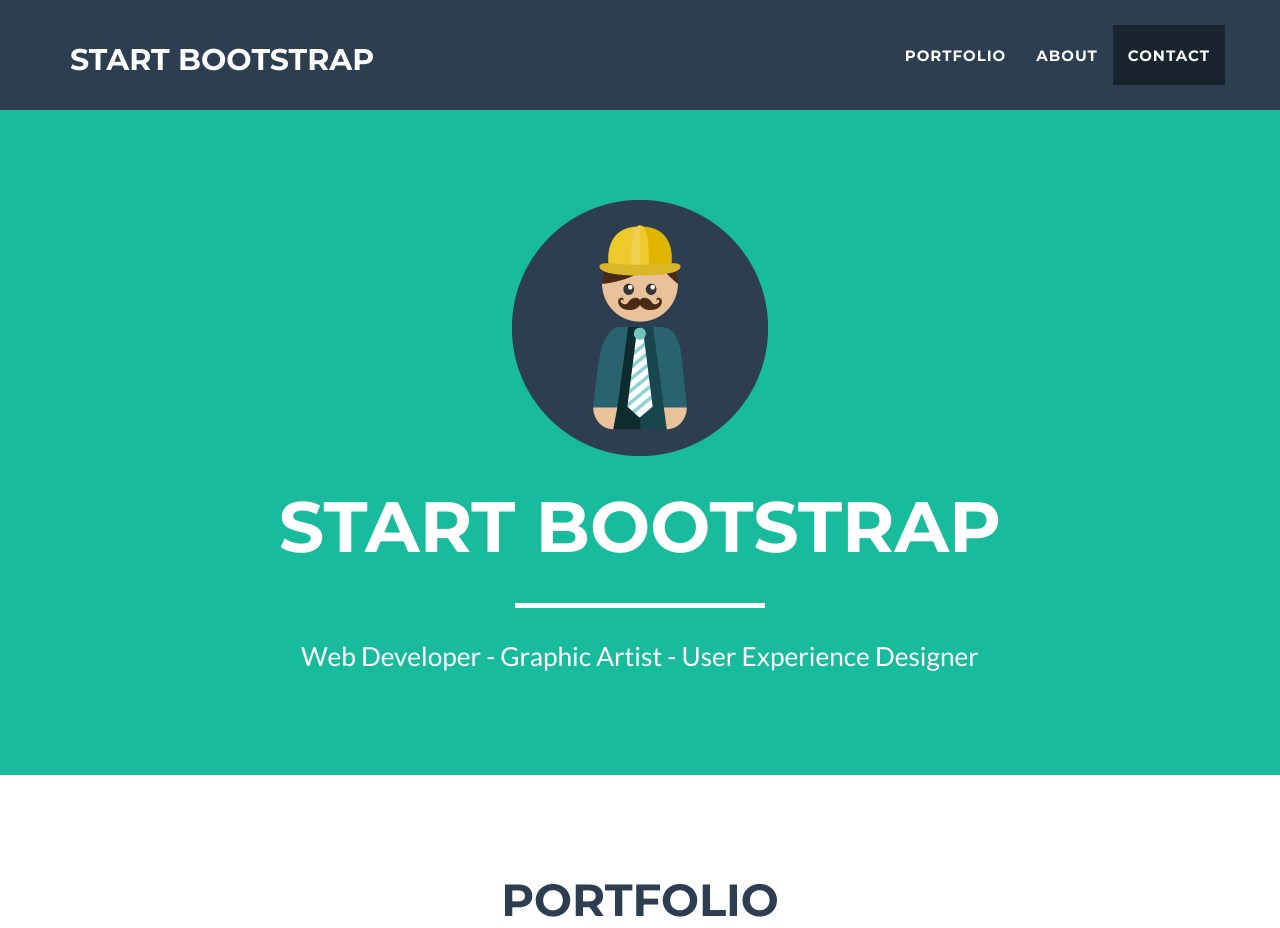
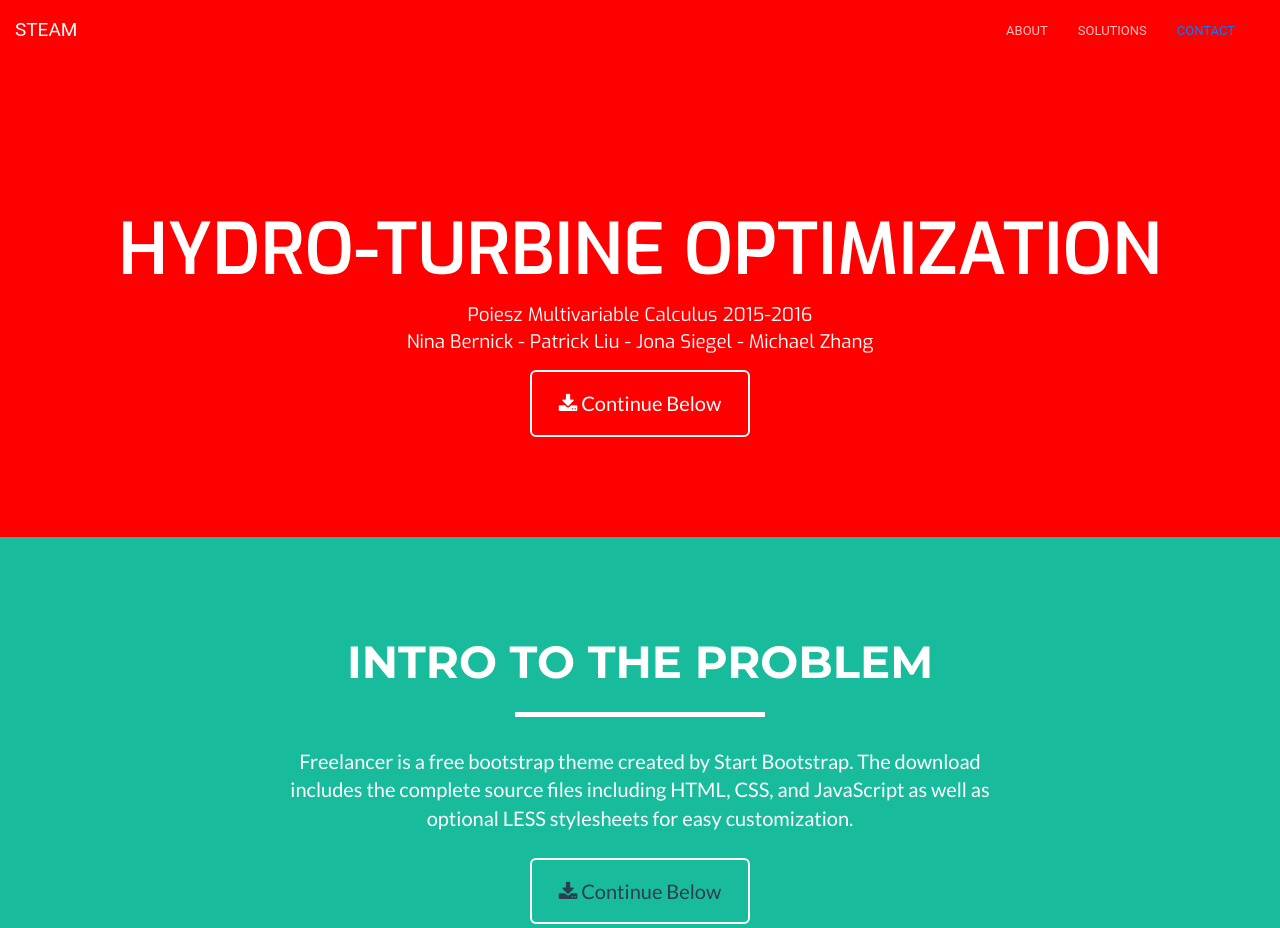
Before and after one commit to mzio/Turbine-Problem, a plain HTML site: page index.html in a window 1280 px wide. Shown: the top 928 px of the page. Drawn offline with nearby package versions, Linux system fonts and the light colour scheme.

Commit message:
Commit 16:14 - 4/10/16

```diff
--- a/css/freelancer.css
+++ b/css/freelancer.css
@@ -82,7 +82,10 @@ hr.star-primary:after {
 header {
     text-align: center;
     color: #fff;
-    background: #18bc9c;
+    background: #ff0000;
+    position: relative;
+    height: 100%;
+    width: 100%;
 }
 
 header .container {
@@ -98,13 +101,20 @@ header img {
 header .intro-text .name {
     display: block;
     text-transform: uppercase;
-    font-family: Montserrat,"Helvetica Neue",Helvetica,Arial,sans-serif;
+    font-family: Exo,"Helvetica Neue",Helvetica,Arial,sans-serif;
     font-size: 2em;
-    font-weight: 700;
+    font-weight: 600;
 }
 
-header .intro-text .skills {
+header .intro-text .skills1 {
+    font-family: Exo, Helvetica, Arial, sans-serif;
     font-size: 1.25em;
+    font-weight: 400;
+}
+
+header .intro-text .skills2 {
+    font-family: Exo, Helvetica, Arial, sans-serif;
+    font-size: 1em;
     font-weight: 300;
 }
 
@@ -122,13 +132,110 @@ header .intro-text .skills {
         font-size: 1.75em;
     }
 }
+/* Navigation Bar */
+.navbar-default {
+    font-family: 'Roboto',sans-serif;
+    background-color: #fff;
+    border-color: transparent;
+    -webkit-transition: all .35s;
+    -moz-transition: all .35s;
+    transition: all .35s;
+}
 
+.navbar-default .navbar-header .navbar-brand {
+    text-transform: uppercase;
+    font-family: 'Roboto',sans-serif;
+    font-weight: 400;
+    color: #222;
+}
+
+.navbar-default .navbar-header .navbar-brand:hover,
+.navbar-default .navbar-header .navbar-brand:focus {
+    color: #007FFF;
+}
+
+.navbar-default .nav > li>a,
+.navbar-default .nav>li>a:focus {
+    text-transform: uppercase;
+    font-size: 13px;
+    font-weight: 400;
+    color: #222;
+}
+
+.navbar-default .nav > li>a:hover,
+.navbar-default .nav>li>a:focus:hover {
+    color: #007FFF;
+}
+
+.navbar-default .nav > li.active>a,
+.navbar-default .nav>li.active>a:focus {
+    color: #007FFF!important;
+    background-color: transparent;
+}
+
+.navbar-default .nav > li.active>a:hover,
+.navbar-default .nav>li.active>a:focus:hover {
+    background-color: transparent;
+}
+
+@media(min-width:768px) {
+    .navbar-default {
+        background-color: transparent;
+    }
+
+    .navbar-default .navbar-header .navbar-brand {
+        color: rgba(255,255,255,.9);
+    }
+
+    .navbar-default .navbar-header .navbar-brand:hover,
+    .navbar-default .navbar-header .navbar-brand:focus {
+        color: #fff;
+    }
+
+    .navbar-default .nav > li>a,
+    .navbar-default .nav>li>a:focus {
+        color: rgba(255,255,255,0.75);
+    }
+
+    .navbar-default .nav > li>a:hover,
+    .navbar-default .nav>li>a:focus:hover {
+        color: #fff;
+    }
+
+    .navbar-default.affix {
+        background-color: #fff;
+        border-bottom-color:#007FFF;
+    }
+
+    .navbar-default.affix .navbar-header .navbar-brand {
+        font-size: 20px;
+        color: #007FFF;
+    }
+
+    .navbar-default.affix .navbar-header .navbar-brand:hover,
+    .navbar-default.affix .navbar-header .navbar-brand:focus {
+        color: #007FFF;
+    }
+
+    .navbar-default.affix .nav > li>a,
+    .navbar-default.affix .nav>li>a:focus {
+        color: #222;
+    }
+
+    .navbar-default.affix .nav > li>a:hover,
+    .navbar-default.affix .nav>li>a:focus:hover {
+        color: #007FFF;
+    }
+}
+
+/*
 @media(min-width:768px) {
     .navbar-fixed-top {
         padding: 25px 0;
         -webkit-transition: padding .3s;
         -moz-transition: padding .3s;
         transition: padding .3s;
+        background-color: #fff;
     }
 
     .navbar-fixed-top .navbar-brand {
@@ -151,6 +258,7 @@ header .intro-text .skills {
     text-transform: uppercase;
     font-family: Montserrat,"Helvetica Neue",Helvetica,Arial,sans-serif;
     font-weight: 700;
+    background-color: transparent;
 }
 
 .navbar a:focus {
@@ -169,7 +277,7 @@ header .intro-text .skills {
 .navbar-inverse {
     border: 0;
 }
-
+*/
 section {
     padding: 100px 0;
 }
--- a/index.html
+++ b/index.html
@@ -9,7 +9,7 @@
     <meta name="description" content="">
     <meta name="author" content="">
 
-    <title>Freelancer - Start Bootstrap Theme</title>
+    <title>Turbine Optimization Problem</title>
 
     <!-- Bootstrap Core CSS - Uses Bootswatch Flatly Theme: http://bootswatch.com/flatly/ -->
     <link href="css/bootstrap.min.css" rel="stylesheet">
@@ -21,6 +21,7 @@
     <link href="font-awesome/css/font-awesome.min.css" rel="stylesheet" type="text/css">
     <link href="http://fonts.googleapis.com/css?family=Montserrat:400,700" rel="stylesheet" type="text/css">
     <link href="http://fonts.googleapis.com/css?family=Lato:400,700,400italic,700italic" rel="stylesheet" type="text/css">
+    <link href='https://fonts.googleapis.com/css?family=Exo:400,700,600,500,300' rel='stylesheet' type='text/css'>
 
     <!-- HTML5 Shim and Respond.js IE8 support of HTML5 elements and media queries -->
     <!-- WARNING: Respond.js doesn't work if you view the page via file:// -->
@@ -34,9 +35,44 @@
 <body id="page-top" class="index">
 
     <!-- Navigation -->
-    <nav class="navbar navbar-default navbar-fixed-top">
+    <nav id="mainNav" class="navbar navbar-default navbar-fixed-top">
+        <div class="container-fluid">
+            <!-- Brand and toggle get grouped for better mobile display -->
+            <div class="navbar-header">
+                <button type="button" class="navbar-toggle collapsed" data-toggle="collapse" data-target="#bs-example-navbar-collapse-1">
+                    <span class="sr-only">Toggle navigation</span>
+                    <span class="icon-bar"></span>
+                    <span class="icon-bar"></span>
+                    <span class="icon-bar"></span>
+                </button>
+                <a class="navbar-brand page-scroll" href="#page-top">STEAM</a>
+            </div>
+
+            <!-- Collect the nav links, forms, and other content for toggling -->
+            <div class="collapse navbar-collapse" id="bs-example-navbar-collapse-1">
+                <ul class="nav navbar-nav navbar-right">
+                    <li>
+                        <a class="page-scroll" href="#about">About</a>
+                    </li>
+                    <li>
+                        <a class="page-scroll" href="#portfolio">Solutions</a>
+                    </li>
+                    <li>
+                        <a class="page-scroll" href="#contact">Contact</a>
+                    </li>
+                    <li>
+                        <a class="page-scroll" href="#page-top"></a>
+                    </li>
+                </ul>
+            </div>
+            <!-- /.navbar-collapse -->
+        </div>
+        <!-- /.container-fluid -->
+    </nav>
+    <!-- <nav class="navbar navbar-default navbar-fixed-top">
         <div class="container">
             <!-- Brand and toggle get grouped for better mobile display -->
+            <!--
             <div class="navbar-header page-scroll">
                 <button type="button" class="navbar-toggle" data-toggle="collapse" data-target="#bs-example-navbar-collapse-1">
                     <span class="sr-only">Toggle navigation</span>
@@ -48,6 +84,7 @@
             </div>
 
             <!-- Collect the nav links, forms, and other content for toggling -->
+            <!--
             <div class="collapse navbar-collapse" id="bs-example-navbar-collapse-1">
                 <ul class="nav navbar-nav navbar-right">
                     <li class="hidden">
@@ -65,25 +102,52 @@
                 </ul>
             </div>
             <!-- /.navbar-collapse -->
-        </div>
+        <!--</div>
         <!-- /.container-fluid -->
-    </nav>
+    <!--</nav>
 
     <!-- Header -->
     <header>
         <div class="container">
             <div class="row">
                 <div class="col-lg-12">
-                    <img class="img-responsive" src="img/profile.png" alt="">
+                    <!--<img class="img-responsive" src="img/profile.png" alt="">-->
                     <div class="intro-text">
-                        <span class="name">Start Bootstrap</span>
-                        <hr class="star-light">
-                        <span class="skills">Web Developer - Graphic Artist - User Experience Designer</span>
+                        <span class="name">Hydro-Turbine Optimization</span>
+                        <span class="skills1">Poiesz Multivariable Calculus 2015-2016 <br></span>
+                        <span class="skills1">Nina Bernick - Patrick Liu - Jona Siegel - Michael Zhang</span>
+                        <div class="col-lg-8 col-lg-offset-2 text-center">
+                            <a href="#" class="btn btn-lg btn-outline">
+                                <i class="fa fa-download"></i> Continue Below
+                            </a>
+                        </div>
                     </div>
                 </div>
             </div>
         </div>
     </header>
+
+    <!-- About the Problem Section -->
+    <section class="success" id="about">
+        <div class="container">
+            <div class="row">
+                <div class="col-lg-12 text-center">
+                    <h2>Intro to the Problem</h2>
+                    <hr class="star-light">
+                </div>
+            </div>
+            <div class="row">
+                <div class="col-lg-8 col-lg-offset-2 text-center">
+                    <p>Freelancer is a free bootstrap theme created by Start Bootstrap. The download includes the complete source files including HTML, CSS, and JavaScript as well as optional LESS stylesheets for easy customization.</p>
+                </div>
+                <div class="col-lg-8 col-lg-offset-2 text-center">
+                    <a href="#" class="btn btn-lg btn-outline">
+                        <i class="fa fa-download"></i> Continue Below
+                    </a>
+                </div>
+            </div>
+        </div>
+    </section>
 
     <!-- Portfolio Grid Section -->
     <section id="portfolio">
@@ -153,31 +217,6 @@
                             </div>
                         </div>
                         <img src="img/portfolio/submarine.png" class="img-responsive" alt="">
-                    </a>
-                </div>
-            </div>
-        </div>
-    </section>
-
-    <!-- About Section -->
-    <section class="success" id="about">
-        <div class="container">
-            <div class="row">
-                <div class="col-lg-12 text-center">
-                    <h2>About</h2>
-                    <hr class="star-light">
-                </div>
-            </div>
-            <div class="row">
-                <div class="col-lg-4 col-lg-offset-2">
-                    <p>Freelancer is a free bootstrap theme created by Start Bootstrap. The download includes the complete source files including HTML, CSS, and JavaScript as well as optional LESS stylesheets for easy customization.</p>
-                </div>
-                <div class="col-lg-4">
-                    <p>Whether you're a student looking to showcase your work, a professional looking to attract clients, or a graphic artist looking to share your projects, this template is the perfect starting point!</p>
-                </div>
-                <div class="col-lg-8 col-lg-offset-2 text-center">
-                    <a href="#" class="btn btn-lg btn-outline">
-                        <i class="fa fa-download"></i> Download Theme
                     </a>
                 </div>
             </div>
--- a/js/freelancer.js
+++ b/js/freelancer.js
@@ -5,6 +5,7 @@
  */
 
 // jQuery for page scrolling feature - requires jQuery Easing plugin
+/*
 $(function() {
     $('body').on('click', '.page-scroll a', function(event) {
         var $anchor = $(this);
@@ -14,6 +15,22 @@ $(function() {
         event.preventDefault();
     });
 });
+*/
+
+// jQuery for page scrolling feature - requires jQuery Easing plugin
+$('a.page-scroll').bind('click', function(event) {
+    var $anchor = $(this);
+    $('html, body').stop().animate({
+        scrollTop: ($($anchor.attr('href')).offset().top - 50)
+    }, 1250, 'easeInOutExpo');
+    event.preventDefault();
+});
+
+// Highlight the top nav as scrolling occurs
+$('body').scrollspy({
+    target: '.navbar-fixed-top',
+    offset: 51
+})
 
 // Floating label headings for the contact form
 $(function() {
```
